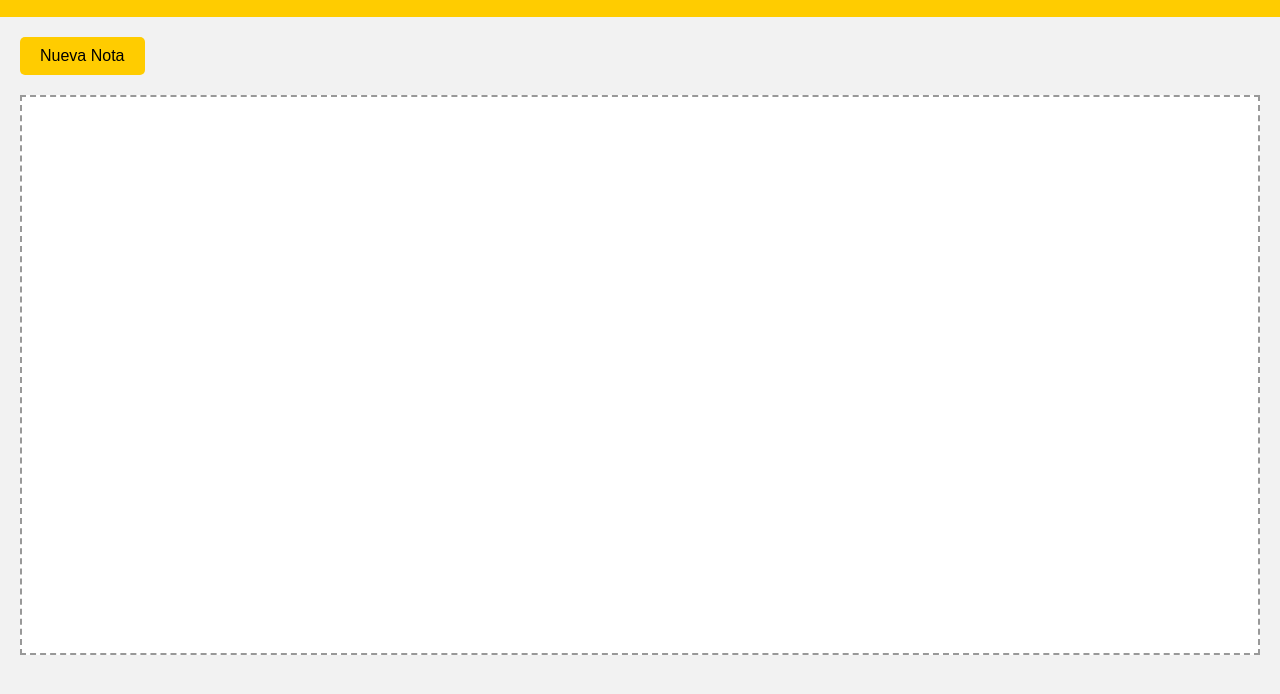
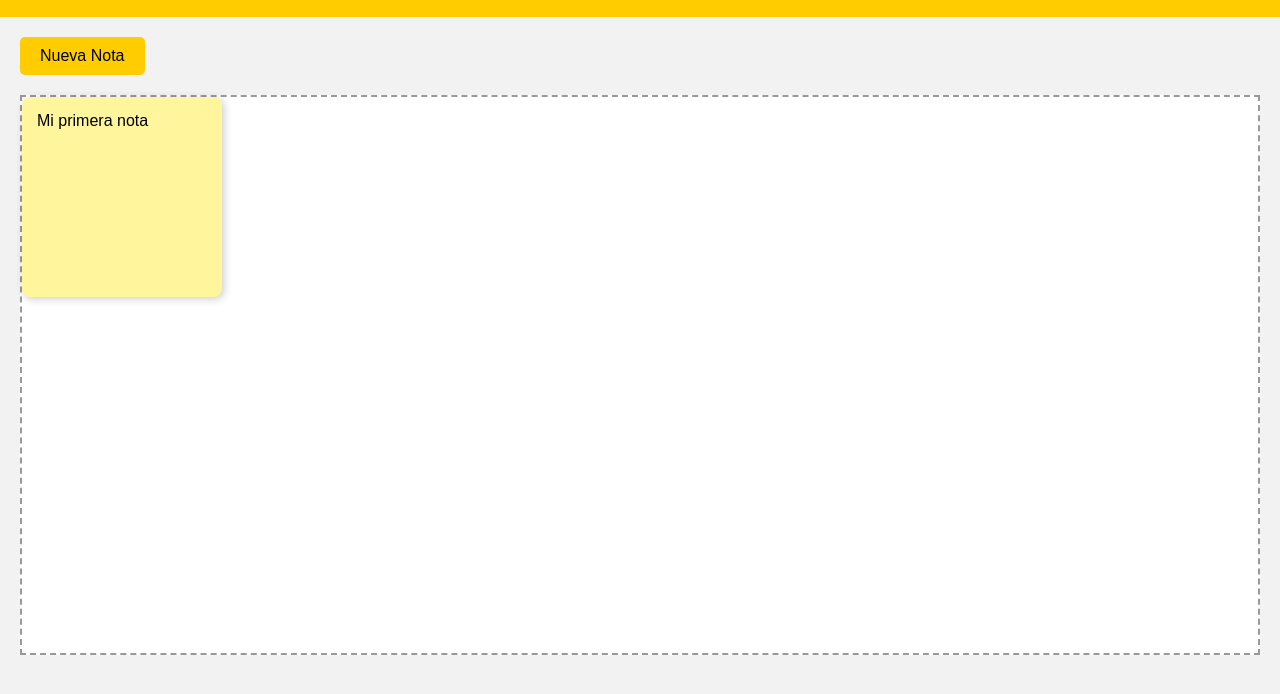
Before and after one commit to sarabenacherfakih/proyecto-firebase, a plain HTML site: page index.html in a window 1280 px wide. Shown: the part 60-754 px from the top of the page. Drawn offline with Linux system fonts and the light colour scheme.

Commit message:
Diseño la primera estructura de las notas

```diff
--- a/css/style.css
+++ b/css/style.css
@@ -40,3 +40,16 @@ main {
     position: relative;
     background-color: white;
 }
+
+.nota {
+    width: 200px;
+    min-height: 200px;
+    background-color: #fff59d;
+    padding: 15px;
+    border-radius: 8px;
+    box-shadow: 2px 2px 8px rgba(0, 0, 0, 0.2);
+}
+
+.nota p {
+    word-wrap: break-word;
+}
--- a/index.html
+++ b/index.html
@@ -21,6 +21,8 @@
 
         <section id="tablero">
 
+            <div class="nota"><p>Mi primera nota</p></div>
+
         </section>
 
     </main>
```
